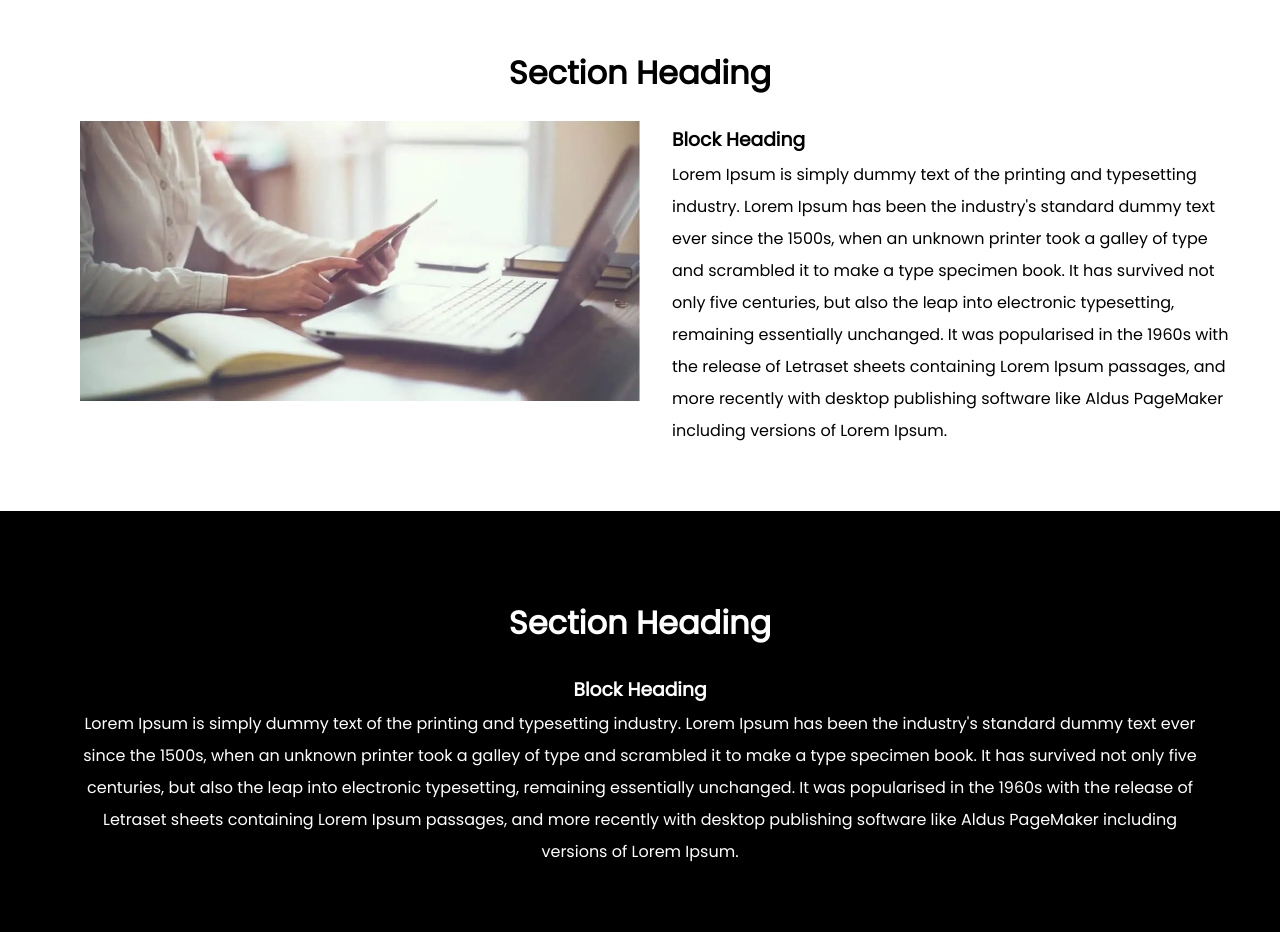
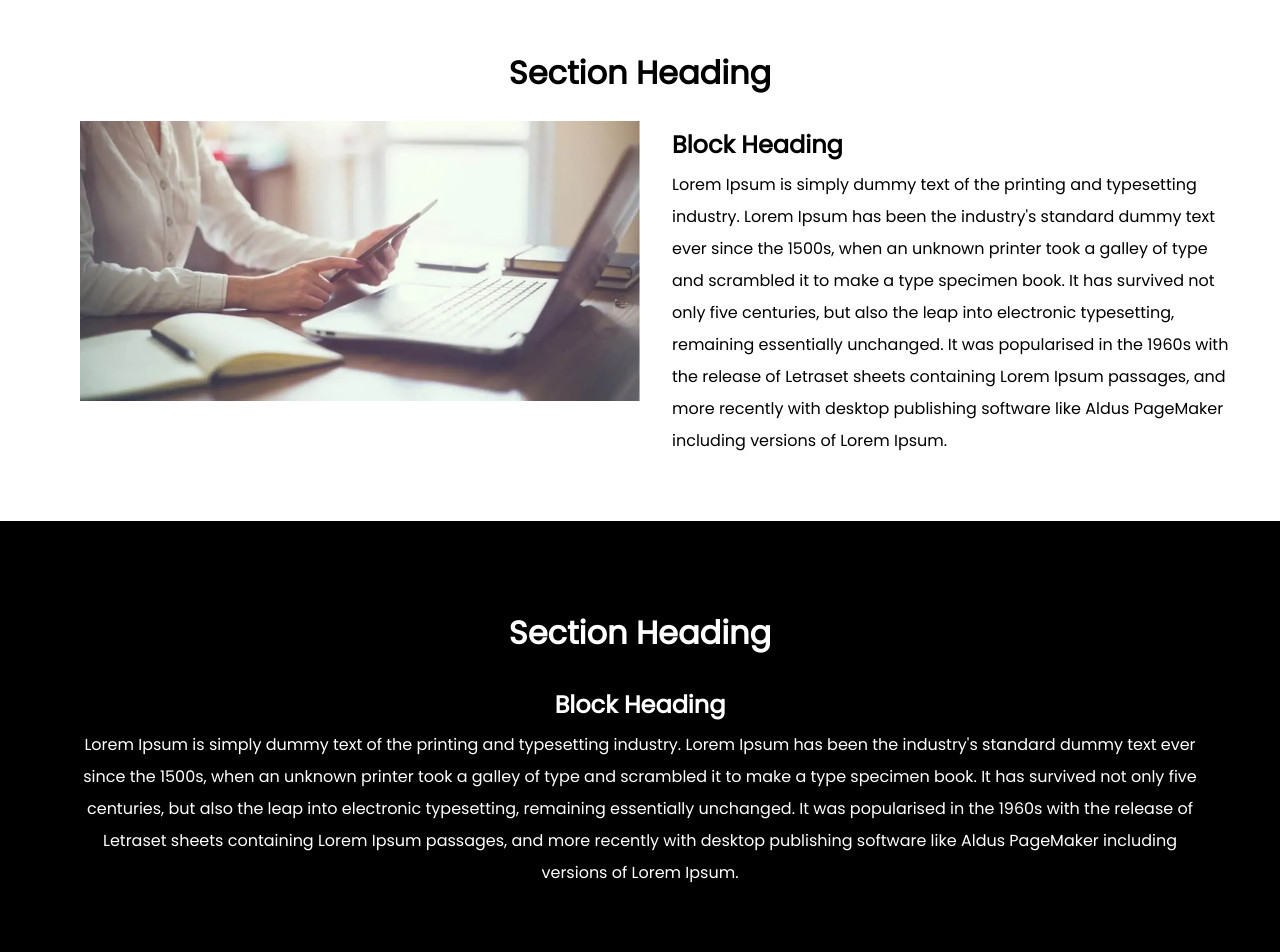
Before and after one commit to lloydbutay123/ExamManual, a React (Vite) app: page / in a window 1280 px wide. Shown: the part 640-1592 px from the top of the page. Built offline with nearby package versions, Linux system fonts and the light colour scheme.

Commit message:
Update Main.jsx

```diff
--- a/src/assets/Components/Main.jsx
+++ b/src/assets/Components/Main.jsx
@@ -42,7 +42,7 @@ export const Main = () => {
                   <img src={item.img} alt="img" loading="lazy" />
                 </div>
                 <div id="contentText">
-                  <h3>{item.blockTitle}</h3>
+                  <h2>{item.blockTitle}</h2>
                   <p>{item.content}</p>
                 </div>
               </div>
@@ -58,8 +58,10 @@ export const Main = () => {
               <div className="heading">
                 <h1>{item.sectionTitle}</h1>
               </div>
-              <h3>{item.blockTitle}</h3>
-              <p>{item.content}</p>
+              <div>
+                <h2>{item.blockTitle}</h2>
+                <p>{item.content}</p>
+              </div>
             </div>
           );
         })}
```
